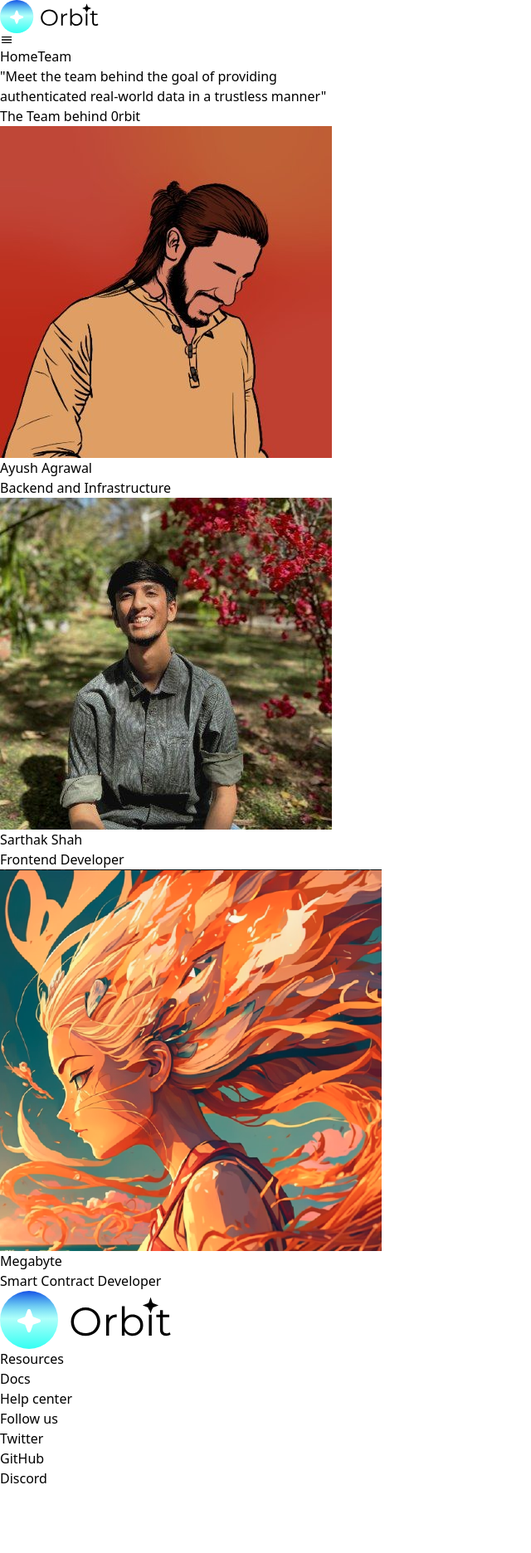
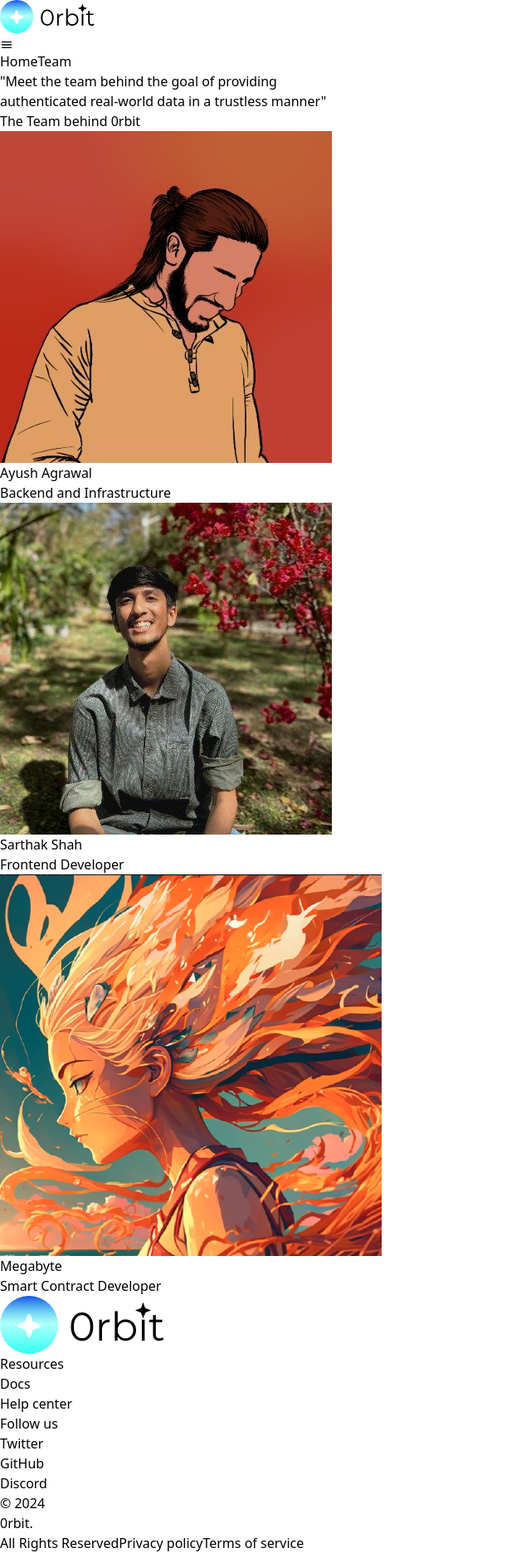
Before and after one commit to Not-Sarthak/orbit-main, a React (Vite) app: page /team in a window 1280 px wide. Shown: the whole page at 83% size, without its empty margins (0-640 px from the left). Before the commit the page ends 1794 px from the top, so only its background shows below. Built offline with nearby package versions, Linux system fonts and the light colour scheme.

Commit message:
logo->home done

```diff
--- a/src/components/footer/Footer.jsx
+++ b/src/components/footer/Footer.jsx
@@ -41,7 +41,8 @@ const Footer = () => {
           </span>
           <a target="_self" className="opacity-50 transition duration-200 hover:opacity-100" href="/privacy">All Rights Reserved</a>
           <a target="_self" className="opacity-50 transition duration-200 hover:opacity-100" href="/privacy">Privacy policy</a>
-          <a target="_self" class="opacity-50 transition duration-200 hover:opacity-100" href="/terms">Terms of service</a></div>
+          <a target="_self" class="opacity-50 transition duration-200 hover:opacity-100" href="/terms">Terms of service</a>
+        </div>
       </main>
     </div>
   );
--- a/src/components/navbar/Navbar.jsx
+++ b/src/components/navbar/Navbar.jsx
@@ -22,9 +22,11 @@ function Navbar() {
     <div className="inset-0 -z-10 h-full w-full bg-white bg-[linear-gradient(to_right,#f0f0f0_1px,transparent_1px),linear-gradient(to_bottom,#f0f0f0_1px,transparent_1px)] bg-[size:6rem_4rem]">
     <div className="bg-[radial-gradient(circle_500px_at_50%_200px,#C9EBFF,transparent)]">
     <div className="flex md:flex-row items-center justify-between px-4 md:px-28 py-2">
-      <div className="flex gap-2 items-center">
-        <img src={logo} alt="Logo" width={140} height={100} />
-      </div>
+      <Link to="/">
+        <button className="flex gap-2 items-center">
+          <img src={logo} alt="Logo" width={140} height={100} />
+        </button>
+      </Link>
       <div className="md:mt-0 md:flex items-center">
         <div className="md:hidden cursor-pointer" onClick={toggleMenu}>
           {isMenuOpen ? (
--- a/src/pages/Team.jsx
+++ b/src/pages/Team.jsx
@@ -29,8 +29,20 @@ export default function Home() {
               <UserProfile profiles={profiles} />
             </div>
           </div>
-          <div className="hidden lg:flex justify-center items-center">
-            <CardComponent />
+          <div className="flex-col gap-10 lg:flex justify-center items-center">
+            <div className="hidden lg:flex">
+              <CardComponent />
+            </div>
+            <div className="flex flex-col items-center justify-center gap-x-4 pb-4 text-center text-sm text-foreground xl:flex-row">
+            <span className="opacity-50 flex">© 2024&nbsp;
+              <div className="position:relative;white-space:pre-wrap;word-wrap:break-word">
+                <span>0rbit.</span>
+              </div>
+            </span>
+            <a target="_self" className="opacity-50 transition duration-200 hover:opacity-100" href="/privacy">All Rights Reserved</a>
+            <a target="_self" className="opacity-50 transition duration-200 hover:opacity-100" href="/privacy">Privacy policy</a>
+            <a target="_self" class="opacity-50 transition duration-200 hover:opacity-100" href="/terms">Terms of service</a>
+          </div>
           </div>
         </div>
       </div>
```
Also changed, not shown: src/assets/logo.svg.
